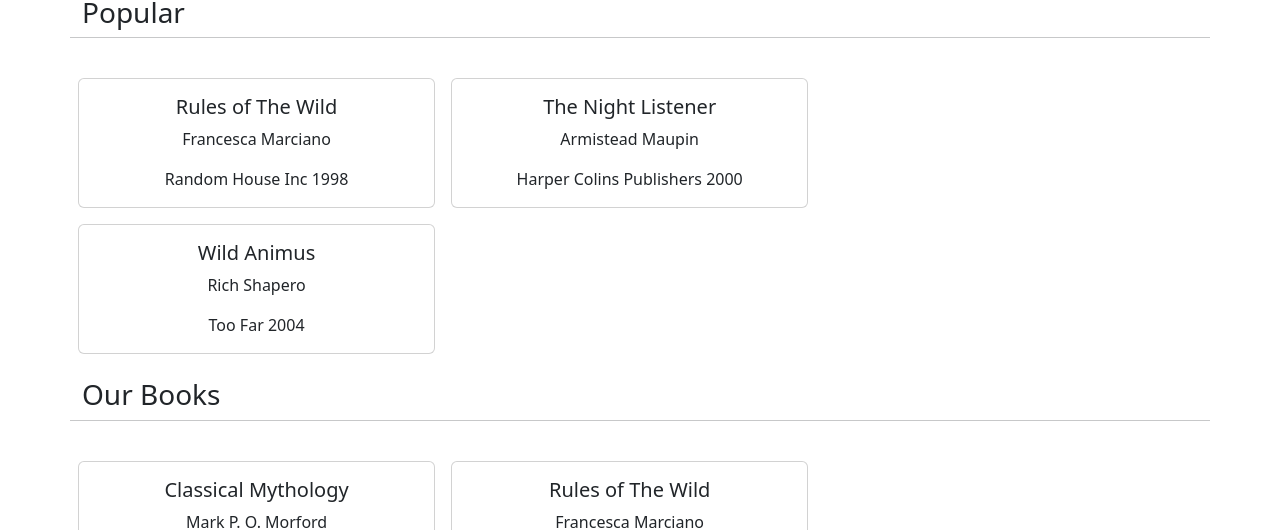
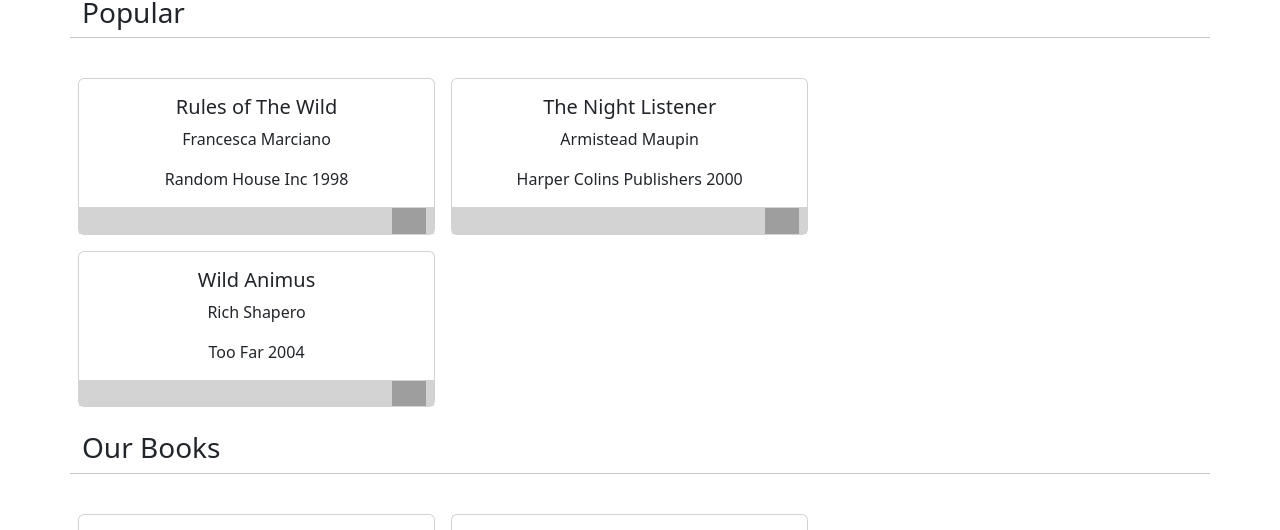
Before and after one commit to feliciasusanto/Catalog_Book_Search, a React (Create React App) app: page / in a window 1280 px wide. Shown: the part 270-800 px from the top of the page. Built offline with nearby package versions, Linux system fonts and the light colour scheme; grey boxes are pictures that could not be loaded.

Commit message:
add bookmark on cards and update bookmark of selected cards (ex. click bookmark on search, then popular and book list got updated too)

```diff
--- a/src/components/Card.js
+++ b/src/components/Card.js
@@ -1,18 +1,90 @@
 import React from 'react'
 
-class Card extends React.Component{
-    constructor(props){
+class Card extends React.Component {
+	constructor(props) {
 		super(props)
-        this.state = {book: this.props.book}
+		this.state = { book: this.props.book, bookmark: false, bookmarkBook: null }
+		this.onClickBookmark = this.onClickBookmark.bind(this)
 	}
 
-    render(){
-        return(
-            <div className='card text-center m-2 col-4' style={{width: '32%'}}>
+	onClickBookmark = () => {
+		let beforeBookmark = this.state.bookmark
+		this.setState(
+			{
+				bookmark: !beforeBookmark,
+			},
+			() => {
+				this.setState(
+					{
+						bookmarkBook: null,
+					},
+					() => {
+						this.setState(
+							(prevState) => ({
+								bookmarkBook: {
+									...prevState.book,
+									bookmark: this.state.bookmark,
+								},
+							}),
+							() => {
+								this.props.bookmarkBook(this.state.bookmarkBook)
+                                this.setState({
+                                    book: this.state.bookmarkBook
+                                })
+							}
+						)
+					}
+				)
+			},
+		)
+	}
+
+	componentDidMount() {
+		this.setState({
+			bookmark: this.props.book.bookmark,
+		})
+	}
+
+	componentDidUpdate(prevProps, prevState) {
+		if (prevProps.book !== this.props.book) {
+			this.setState({
+				book: this.props.book,
+			})
+		}
+	}
+
+	render() {
+		return (
+			<>
+				<div className='card m-2 col-4 p-0' style={{ width: '32%' }}>
+					<div className='text-center'>
 						<p className='h5 mt-3'>{this.state.book.title}</p>
 						<p>{this.state.book.author}</p>
-                <p>{this.state.book.publisher} {this.state.book.year}</p>
+						<p>
+							{this.state.book.publisher} {this.state.book.year}
+						</p>
 					</div>
+					<div
+						className='bookmark text-end m-0 px-2'
+						style={{ background: 'lightgrey' }}>
+						{this.state.book.bookmark === false ? (
+							<img
+								src='https://img.icons8.com/?size=100&id=KY8KFlMXWpIG&format=png&color=000000'
+								alt='bookmark'
+								onClick={this.onClickBookmark}
+								style={{ width: '10%' }}
+							/>
+						) : (
+							<img
+								src='https://img.icons8.com/?size=100&id=sbP8MaAzMcPh&format=png&color=000000'
+								alt='bookmark'
+								onClick={this.onClickBookmark}
+								style={{ width: '10%' }}
+							/>
+						)}
+					</div>
+				</div>
+			</>
 		)
 	}
 }
--- a/src/components/Cards.js
+++ b/src/components/Cards.js
@@ -4,19 +4,24 @@
 class Cards extends React.Component {
 	constructor(props) {
 		super(props)
-        this.state = {books: []}
+		this.state = { books: [] }
+		this.bookmarkBook = this.bookmarkBook.bind(this)
+	}
+
+	bookmarkBook = (bookmarkBook) => {
+		this.props.bookmarkBook(bookmarkBook)
 	}
 
 	componentDidMount() {
 		this.setState({
-            books: this.props.books
+			books: this.props.books,
 		})
 	}
 
 	componentDidUpdate(prevProps) {
 		if (prevProps.books !== this.props.books) {
 			this.setState({
-                books: this.props.books
+				books: this.props.books,
 			})
 		}
 	}
@@ -24,19 +29,15 @@
 	bookCards = (books) => {
 		if (books !== null) {
 			return books.map((book) => {
-                return <Card book = {book} key={book.title}/>
+				return (
+					<Card book={book} key={book.title} bookmarkBook={this.bookmarkBook} />
+				)
 			})
-        }
-        else return <></>
+		} else return <></>
 	}
 
 	render() {
-        return (
-            <div className='row'>
-                {this.bookCards(this.state.books)}
-            </div>
-
-        )
+		return <div className='row'>{this.bookCards(this.state.books)}</div>
 	}
 }
 
--- a/src/components/Main.js
+++ b/src/components/Main.js
@@ -10,14 +10,14 @@
 			searchBy: '',
 			year: 1900,
 			searchResult: null,
-		}
-		this.booksMaster = [
+			booksMaster: [
 				{
 					title: 'Classical Mythology',
 					author: 'Mark P. O. Morford',
 					publisher: 'Oxford University Press',
 					year: 2022,
 					popular: false,
+					bookmark: false,
 				},
 				{
 					title: 'Rules of The Wild',
@@ -25,6 +25,7 @@
 					publisher: 'Random House Inc',
 					year: 1998,
 					popular: true,
+					bookmark: false,
 				},
 				{
 					title: 'Clara Callan',
@@ -32,6 +33,7 @@
 					publisher: 'Harper Flamingo Canada',
 					year: 2001,
 					popular: false,
+					bookmark: false,
 				},
 				{
 					title: 'Wild Animus',
@@ -39,6 +41,7 @@
 					publisher: 'Too Far',
 					year: 2004,
 					popular: true,
+					bookmark: false,
 				},
 				{
 					title: 'Tage der Unschuld',
@@ -46,6 +49,7 @@
 					publisher: 'Goldmann',
 					year: 2000,
 					popular: false,
+					bookmark: false,
 				},
 				{
 					title: 'The Hellfire Club',
@@ -53,6 +57,7 @@
 					publisher: 'Random House Inc',
 					year: 1996,
 					popular: false,
+					bookmark: false,
 				},
 				{
 					title: 'The Night Listener',
@@ -60,6 +65,7 @@
 					publisher: 'Harper Colins Publishers',
 					year: 2000,
 					popular: true,
+					bookmark: false,
 				},
 				{
 					title: 'Night Tales',
@@ -67,11 +73,22 @@
 					publisher: 'Silhouette',
 					year: 2000,
 					popular: false,
+					bookmark: false,
 				},
-		]
-		this.popularBooks = this.booksMaster.filter((book) => book.popular === true)
+			],
+			popularBooks: [],
+			bookmark: false,
+		}
+
+		this.onChange = this.onChange.bind(this)
+	}
+
+	getPopularBooks = () => {
+		let popBooks = this.state.booksMaster.filter(
+			(book) => book.popular === true
+		)
 		// sort by title
-		this.popularBooks.sort((a, b) => {
+		popBooks.sort((a, b) => {
 			const titleA = a.title.toUpperCase() // ignore upper and lowercase
 			const titleB = b.title.toUpperCase() // ignore upper and lowercase
 			if (titleA < titleB) {
@@ -84,7 +101,28 @@
 			// names must be equal
 			return 0
 		})
-		this.onChange = this.onChange.bind(this)
+
+		this.setState({
+			popularBooks: popBooks,
+		})
+	}
+
+	bookmarkBook = (bookmarkBook) => {
+		// change bookmark value in master
+		let findBookIndex = this.state.booksMaster.findIndex(
+			(book) => book.title.toLowerCase() === bookmarkBook.title.toLowerCase()
+		)
+		let booksMasterList = [...this.state.booksMaster]
+		booksMasterList[findBookIndex] = bookmarkBook
+		this.setState(
+			{
+				booksMaster: booksMasterList,
+			},
+			() => {
+				// update list of popular books with new bookmark
+				this.getPopularBooks()
+			}
+		)
 	}
 
 	onChange = (search, searchBy, year) => {
@@ -103,10 +141,9 @@
 					() => {
 						if (this.state.search !== '') {
 							// search by title
-							if (
-								this.state.searchBy === 'title') {
+							if (this.state.searchBy === 'title') {
 								this.setState({
-									searchResult: this.booksMaster.filter(
+									searchResult: this.state.booksMaster.filter(
 										(book) =>
 											book.title
 												.toLowerCase()
@@ -114,11 +151,9 @@
 									),
 								})
 								// search by author
-							} else if (
-								this.state.searchBy === 'author'
-							) {
+							} else if (this.state.searchBy === 'author') {
 								this.setState({
-									searchResult: this.booksMaster.filter(
+									searchResult: this.state.booksMaster.filter(
 										(book) =>
 											book.author
 												.toLowerCase()
@@ -126,11 +161,9 @@
 									),
 								})
 								// search by publisher
-							} else if (
-								this.state.searchBy === 'publisher'
-							) {
+							} else if (this.state.searchBy === 'publisher') {
 								this.setState({
-									searchResult: this.booksMaster.filter(
+									searchResult: this.state.booksMaster.filter(
 										(book) =>
 											book.publisher
 												.toLowerCase()
@@ -139,11 +172,9 @@
 								})
 							}
 							// search by title and year
-						} else if (
-							this.state.searchBy === 'year'
-						) {
+						} else if (this.state.searchBy === 'year') {
 							this.setState({
-								searchResult: this.booksMaster.filter(
+								searchResult: this.state.booksMaster.filter(
 									(book) =>
 										book.title
 											.toLowerCase()
@@ -155,7 +186,7 @@
 							// search by year (search bar empty)
 							if (this.state.searchBy === 'year') {
 								this.setState({
-									searchResult: this.booksMaster.filter((book) =>
+									searchResult: this.state.booksMaster.filter((book) =>
 										String(book.year).includes(this.state.year)
 									),
 								})
@@ -168,6 +199,7 @@
 	}
 
 	componentDidMount() {
+		this.getPopularBooks()
 		this.setState({
 			searchBy: 'title',
 			searchResult: [],
@@ -187,7 +219,10 @@
 								<hr></hr>
 							</div>
 							<div className='row'>
-								<Cards books={this.state.searchResult} />
+								<Cards
+									books={this.state.searchResult}
+									bookmarkBook={this.bookmarkBook}
+								/>
 							</div>
 						</div>
 					</>
@@ -199,7 +234,10 @@
 								<hr></hr>
 							</div>
 							<div className='row'>
-								<Cards books={this.popularBooks} />
+								<Cards
+									books={this.state.popularBooks}
+									bookmarkBook={this.bookmarkBook}
+								/>
 							</div>
 						</div>
 						<div className='books-list'>
@@ -208,7 +246,10 @@
 								<hr></hr>
 							</div>
 							<div className='row'>
-								<Cards books={this.booksMaster} />
+								<Cards
+									books={this.state.booksMaster}
+									bookmarkBook={this.bookmarkBook}
+								/>
 							</div>
 						</div>
 					</>
```
Lines whose indentation alone changed are shown as unchanged.
